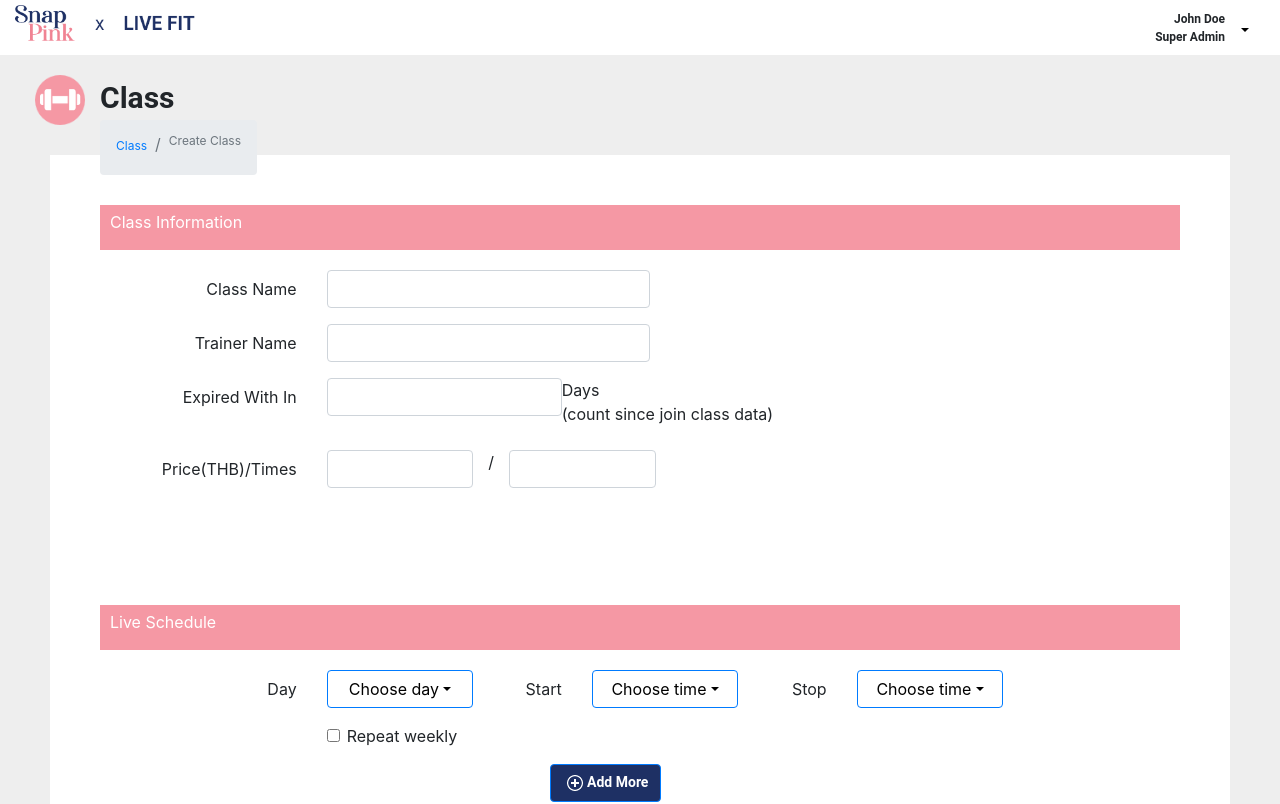
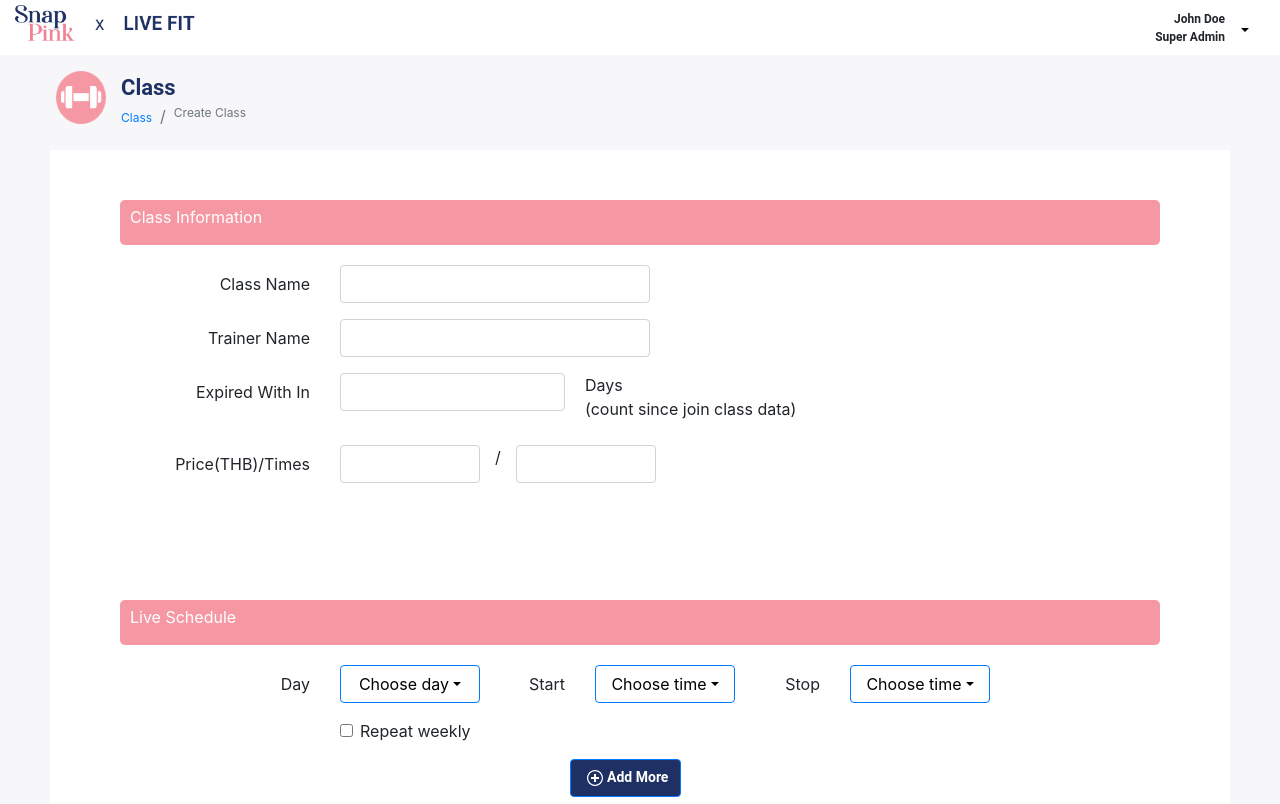
Before and after one commit to narupak/snappink-app, a React (Create React App) app: page /createClass in a window 1280 px wide. Shown: the top 804 px of the page. Built offline with nearby package versions, Linux system fonts and the light colour scheme.

Commit message:
update app

```diff
--- a/package.json
+++ b/package.json
@@ -18,6 +18,7 @@
     "react-router": "^5.1.2",
     "react-router-dom": "^5.1.2",
     "react-scripts": "3.4.1",
+    "react-stopwatch": "^2.0.4",
     "styled-components": "^5.1.0"
   },
   "scripts": {
--- a/src/App.css
+++ b/src/App.css
@@ -51,8 +51,9 @@
 
 .breadcrumb{
   margin-bottom: 0px;
-  padding-left: 0px;
-  padding-top: 0px;
-  padding-right: 0px;
-  padding-bottom: 0px;
+  padding: unset !important;
+  margin-bottom: unset !important;
+  background-color: unset !important;
+  border-radius: unset !important;
+  height: 20px;
 }
--- a/src/App.js
+++ b/src/App.js
@@ -26,8 +26,8 @@ function App() {
         <Route path="/createClass">
           <CreateClass />
         </Route>
-        <Route path="/:attendeeMode" component={Live}></Route>
-        <Route path="/ss">
+        <Route path="/live/:channel" component={Live}></Route>
+        <Route path="/startLive">
           <StartLive />
         </Route>
       </Switch>
--- a/src/component/class-information/ClassInformation.js
+++ b/src/component/class-information/ClassInformation.js
@@ -13,6 +13,7 @@ const HeaderPanel = styled.div`
   background-color: #f598a4;
   width: 100%;
   height: 15%;
+  border-radius : 5px;
 `;
 
 const BodyPanel = styled.div`
@@ -56,7 +57,7 @@ class ClassInformation extends Component {
               <Col lg={3}>
                 <Form.Control type='number' placeholder='' onChange={e => classInform.expireWithIn = e.target.value} />
               </Col>
-              <Form.Label>
+              <Form.Label style={{ marginLeft : "20px" }}>
                 <Row> Days</Row>
                 <Row> (count since join class data)</Row>
               </Form.Label>
--- a/src/component/live-schedule/LiveSchedule.js
+++ b/src/component/live-schedule/LiveSchedule.js
@@ -1,7 +1,7 @@
-import React, { Component } from "react";
-import styled from "styled-components";
-import { Form, Button, Row, Col, Dropdown } from "react-bootstrap";
-import plus from "../../assets/image/plus.png";
+import React, { Component } from 'react';
+import styled from 'styled-components';
+import { Form, Button, Row, Col, Dropdown } from 'react-bootstrap';
+import plus from '../../assets/image/plus.png';
 
 const Panel = styled.div`
   width: 100%;
@@ -14,6 +14,7 @@ const HeaderPanel = styled.div`
   background-color: #f598a4;
   width: 100%;
   height: 15%;
+  border-radius : 5px;
 `;
 
 const BodyPanel = styled.div`
@@ -33,11 +34,11 @@ const ButtonAddMore = styled(Button)`
 `;
 
 let timeList = [];
-const minuteList = ["00", "30"];
+const minuteList = ['00', '30'];
 for (let hour = 1; hour <= 24; hour++) {
   minuteList.map((min) => {
     return timeList.push({
-      label: `${hour} : ${min} ${hour > 12 ? "PM" : "AM"}`,
+      label: `${hour} : ${min} ${hour > 12 ? 'PM' : 'AM'}`,
       value: `${hour} : ${min}`,
     });
   });
@@ -51,9 +52,9 @@ class LiveSchedule extends Component {
   handleAddFormSchedule = () => {
     this.setState({
       shareholders: this.props.scheduleList.push({
-        day: { label: "Choose day", value: "9" },
-        start: { label: "Choose time", value: "9" },
-        stop: { label: "Choose time", value: "9" },
+        day: { label: 'Choose day', value: '9' },
+        start: { label: 'Choose time', value: '9' },
+        stop: { label: 'Choose time', value: '9' },
       }),
     });
   };
@@ -88,34 +89,35 @@ class LiveSchedule extends Component {
     });
   }
   render() {
+
     const scheduleList = this.props.scheduleList;
     return (
       <Panel>
         <HeaderPanel>
-          <label style={{ color: "white" }}>Live Schedule</label>
+          <label style={{ color: 'white' }}>Live Schedule</label>
         </HeaderPanel>
         <BodyPanel>
             {scheduleList.map((schedule, index) => (
               <div>
                 <Form.Group as={Row}>
-                <Form.Label column lg={2} style={{ textAlign: "right" }}>
+                  <Form.Label column lg={2} style={{ textAlign: 'right' }}>
                     Day
                   </Form.Label>
                   <Col lg={2}>
-                  <Dropdown style={{ width: "100%" }}>
+                    <Dropdown style={{ width : "100%"}}>
                       <Dropdown.Toggle>{schedule.day.label}</Dropdown.Toggle>
                       <Dropdown.Menu>
                         {[
-                        { label: "Sunday", value: 0 },
-                        { label: "Monday", value: 1 },
-                        { label: "ThuesDay", value: 2 },
-                        { label: "WednesDay", value: 3 },
-                        { label: "ThursDay", value: 4 },
-                        { label: "FriDay", value: 5 },
-                        { label: "SaturDay", value: 6 },
+                          { label: 'Sunday', value: 'Sun' },
+                          { label: 'Monday', value: 'Mon' },
+                          { label: 'TuesDay', value: 'Tue' },
+                          { label: 'WednesDay', value: 'Wed' },
+                          { label: 'ThursDay', value: 'Thu' },
+                          { label: 'FriDay', value: 'Fri' },
+                          { label: 'SaturDay', value: 'Sat' },
                         ].map((e) => (
                           <Dropdown.Item
-                          eventKey="{e}"
+                            eventKey='{e}'
                             onSelect={() => this.handleChange(e, index)}
                           >
                             {e.label}
@@ -124,19 +126,19 @@ class LiveSchedule extends Component {
                       </Dropdown.Menu>
                     </Dropdown>
                   </Col>
-                <Form.Label column lg={1} style={{ textAlign: "right" }}>
+                  <Form.Label column lg={1} style={{ textAlign: 'right' }}>
                     Start
                   </Form.Label>
                   <Col lg={2}>
-                  <Dropdown style={{ maxHeight: "300px" }}>
+                    <Dropdown style={{ maxHeight: '300px' }}>
                       <Dropdown.Toggle>{schedule.start.label}</Dropdown.Toggle>
-                    <Dropdown.Menu
-                      style={{ overflowY: "scroll", height: "200px" }}
-                    >
+                      <Dropdown.Menu>
                         {timeList.map((e) => (
                           <Dropdown.Item
-                          onSelect={() => this.handleChangeStartTime(e, index)}
-                          eventKey="{e}"
+                            onSelect={() =>
+                              this.handleChangeStartTime(e, index)
+                            }
+                            eventKey='{e}'
                           >
                             {e.label}
                           </Dropdown.Item>
@@ -144,19 +146,19 @@ class LiveSchedule extends Component {
                       </Dropdown.Menu>
                     </Dropdown>
                   </Col>
-                <Form.Label column lg={1} style={{ textAlign: "right" }}>
+                  <Form.Label column lg={1} style={{ textAlign: 'right' }}>
                     Stop
                   </Form.Label>
                   <Col lg={2}>
-                  <Dropdown style={{ maxHeight: "300px" }}>
+                    <Dropdown style={{ maxHeight: '300px' }}>
                       <Dropdown.Toggle>{schedule.stop.label}</Dropdown.Toggle>
-                    <Dropdown.Menu
-                      style={{ overflowY: "scroll", height: "200px" }}
-                    >
+                      <Dropdown.Menu>
                         {timeList.map((e) => (
                           <Dropdown.Item
-                          onSelect={() => this.handleChangestopTime(e, index)}
-                          eventKey="{e}"
+                            onSelect={() =>
+                              this.handleChangestopTime(e, index)
+                            }
+                            eventKey='{e}'
                           >
                             {e.label}
                           </Dropdown.Item>
@@ -169,21 +171,21 @@ class LiveSchedule extends Component {
             ))}
             <Form.Group
               as={Row}
-            controlId="remember"
-            style={{ textAlign: "left" }}
+              controlId='remember'
+              style={{ textAlign: 'left' }}
             >
               <Col lg={2}></Col>
               <Col>
-              <Form.Check type="checkbox" label="Repeat weekly" />
+                <Form.Check type='checkbox' label='Repeat weekly' />
               </Col>
             </Form.Group>
 
             <ButtonAddMore
-            type="button"
+              type='button'
               onClick={this.handleAddFormSchedule}
-            className="small"
+              className='small'
             >
-            <img src={plus} alt="Logo" />
+              <img src={plus} alt='Logo' />
               Add More
             </ButtonAddMore>
         </BodyPanel>
--- a/src/page/create-class/CreateClass.js
+++ b/src/page/create-class/CreateClass.js
@@ -4,37 +4,23 @@ import HeaderLiveFit from '../../component/header-live-fit/HeaderLiveFit';
 import ClassInformation from '../../component/class-information/ClassInformation';
 import LiveSchedule from '../../component/live-schedule/LiveSchedule';
 import group from '../../assets/image/group.png';
-import { Button, Form, Row , Col } from 'react-bootstrap';
-import Breadcrumb from 'react-bootstrap/Breadcrumb'
+import { Button, Form, Row, Col } from 'react-bootstrap';
+import Breadcrumb from 'react-bootstrap/Breadcrumb';
+import {
+  Link
+} from "react-router-dom";
 
 const Body = styled.div`
   width: 100%;
-  background-color: #eeeeee;
-  padding-left: 50px;
-  padding-top: 20px;
-  padding-right: 50px;
 `;
 
-const HeaderSideLeft = styled.div`
-  text-align: left;
-  float: left;
-`;
 
 const LabelStyle = styled.div`
-  font-size: 30px;
+  font-size: 22px;
   font-family: Roboto;
   font-weight: bold;
-`;
-
-const Content = styled.div`
-  width: 100%;
-  background-color: white;
-  height: 100vh;
-`;
-
-const HeaderBody = styled.div`
-  width: 100%;
-  height: 10vh;
+  margin-bottom: 0px;
+  color: rgb(30, 48, 100);
 `;
 
 const Footer = styled.div`
@@ -62,6 +48,16 @@ const ButtonCancel = styled(Button)`
   margin-left: 50px;
 `;
 
+const Content = styled.div`
+  background-color: white;
+  margin-top: 10px;
+  margin-left: 50px;
+  margin-right: 50px;
+  margin-bottom: 30px;
+  padding-left: 20px;
+  padding-right: 20px;
+`;
+
 class CreateClass extends Component {
   constructor() {
     super();
@@ -83,46 +79,107 @@ class CreateClass extends Component {
     };
   }
 
+  clearForm = () => {
+    this.setState({
+      classInform: {
+        className: '',
+        trainerName: '',
+        expireWithIn: 0,
+        price: 0,
+        time: 0,
+      },
+      scheduleList: [
+        {
+          day: { label: 'Choose day', value: '9' },
+          start: { label: 'Choose time', value: '9' },
+          stop: { label: 'Choose time', value: '9' },
+        },
+      ],
+    });
+  };
+
   handleSubmit = () => {
-    console.log(this.state);
+    // const formRequest = new
+    // let formData = new FormData();
+    // formData.append('name' , this.state.classInform.className)
+    // formData.append('trainer_name' , this.state.classInform.trainerName)
+    // formData.append('exp_day_amt' , this.state.classInform.expireWithIn)
+    // formData.append('snappink_price' , this.state.classInform.price)
+    // formData.append('course_times' , this.state.classInform.time)
+    // formData.append('class_hours' , null)
+    // formData.append('is_repeat_weekly' , false)
+    const dataJson = JSON.parse(localStorage.getItem('user'));
+    const url = 'https://api-staging.snappink.com/api/gym_class/v1';
+    const data = {
+      request: {
+        name: this.state.classInform.className,
+        trainer_name: this.state.classInform.trainerName,
+        exp_day_amt: this.state.classInform.expireWithIn,
+        snappink_price: this.state.classInform.price,
+        course_times: this.state.classInform.time,
+        class_hours: null,
+        is_repeat_weekly: false,
+      },
+    };
+    fetch(url, {
+      method: 'POST',
+      body: JSON.stringify(data),
+      headers: {
+        'Content-Type': 'application/json',
+        token: dataJson.token,
+      },
+    })
+      .then((res) => res.json())
+      .catch((error) => console.error('Error:', error))
+      .then((response) => {
+        if (response.result) {
+          console.log(response.result);
+        } else {
+          // this.hadleLoginFail(response.message);
+        }
+      });
   };
 
   render() {
     return (
       <div>
-        <HeaderLiveFit></HeaderLiveFit>
+        <HeaderLiveFit />
         <Body>
-          <HeaderBody>
-            <HeaderSideLeft>
-              <Row>
-                <img src={group} alt='Logo' width='50px' height='50px'/>
+          <div style={{ width: '100%' }}>
+            <div className='row pt-3 pb-3 pl-5 pr-5 ml-2 mr-2'>
+              <img src={group} alt='Logo' width='50px' />
               <Col>
                 <LabelStyle>Class</LabelStyle>
                 <Breadcrumb>
-                    <Breadcrumb.Item href='/main'><label style={{ fontSize: "12px"}}>Class</label></Breadcrumb.Item>
-                    <Breadcrumb.Item active><label style={{ fontSize: "12px"}}>Create Class</label></Breadcrumb.Item>
+                  <Breadcrumb.Item href='/fit'>
+                    <label style={{ fontSize: '12px' }}>Class</label>
+                  </Breadcrumb.Item>
+                  <Breadcrumb.Item active>
+                    <label style={{ fontSize: '12px' }}>Create Class</label>
+                  </Breadcrumb.Item>
                 </Breadcrumb>
               </Col>
-              </Row>
-            </HeaderSideLeft>
-          </HeaderBody>
+            </div>
+          </div>
+        </Body>
         <Form>
           <Content>
             <ClassInformation
               classInform={this.state.classInform}
             ></ClassInformation>
-              <LiveSchedule
-                scheduleList={this.state.scheduleList}
-              ></LiveSchedule>
+            <LiveSchedule scheduleList={this.state.scheduleList}></LiveSchedule>
             <Footer>
-                <ButtonCancel>Cancel</ButtonCancel>
+              <Link to='/fit'>
+                <ButtonCancel type='button' onClick={this.clearForm}>
+                  Cancel
+                </ButtonCancel>
+              </Link>
               <ButtonConfirm type='button' onClick={this.handleSubmit}>
                 Save
               </ButtonConfirm>
             </Footer>
           </Content>
         </Form>
-        </Body>
       </div>
     );
   }
--- a/src/page/start-live/StartLive.js
+++ b/src/page/start-live/StartLive.js
@@ -5,45 +5,36 @@ import group from '../../assets/image/group.png';
 import { Button, Form, Row, Col } from 'react-bootstrap';
 import Breadcrumb from 'react-bootstrap/Breadcrumb';
 import * as Cookies from 'js-cookie';
+import { Link } from 'react-router-dom';
 
 const Body = styled.div`
   width: 100%;
-  background-color: #eeeeee;
-  padding-left: 50px;
-  padding-top: 20px;
-  padding-right: 50px;
-`;
-
-const HeaderSideLeft = styled.div`
-  text-align: left;
-  float: left;
 `;
 
 const LabelStyle = styled.div`
-  font-size: 30px;
+  font-size: 22px;
   font-family: Roboto;
   font-weight: bold;
+  margin-bottom: 0px;
+  color: rgb(30, 48, 100);
 `;
 
 const Content = styled.div`
-  width: 100%;
   background-color: white;
-  height: 100vh;
-  margin-top: 50px;
-`;
-
-const HeaderBody = styled.div`
-  width: 100%;
-  height: 10vh;
+  margin-top: 10px;
+  margin-left: 50px;
+  margin-right: 50px;
+  margin-bottom: 30px;
+  height: 100%;
 `;
 
 const HeaderContent = styled.div`
   width: 100%;
   background-color: #f598a4;
-  height: 10%;
   color: white;
   line-height: unset;
-  padding-top: 20px;
+  padding-top: 10px;
+  padding-bottom: 10px;
   padding-left: 20px;
 `;
 
@@ -59,21 +50,19 @@ const ButtonStartLive = styled(Button)`
   font-size: 50px;
   font-family: Roboto;
   font-weight: bold;
-  margin-left: 50px;
-  height: 200px;
+  height: 150px;
 `;
 
 const ContentLive = styled.div`
-  padding-top: 250px;
-  text-align : center;
+  padding-top: 200px;
+  text-align: center;
   width: 100%;
   height: 100vh;
 `;
 
 class StartLive extends Component {
-
   constructor(props) {
-    super(props)
+    super(props);
     this.state = {
       joinBtn: false,
       channel: '',
@@ -81,57 +70,56 @@ class StartLive extends Component {
       transcode: 'interop',
       attendeeMode: 'video',
       videoProfile: '480p_4',
-
-    }
+    };
   }
 
   handleJoin = () => {
     if (!this.state.joinBtn) {
-      return
+      return;
     }
-    console.log(this.state)
-    Cookies.set('channel', this.state.channel)
-    Cookies.set('baseMode', this.state.baseMode)
-    Cookies.set('transcode', this.state.transcode)
-    Cookies.set('attendeeMode', this.state.attendeeMode)
-    Cookies.set('videoProfile', this.state.videoProfile)
-    window.location.hash = "live"
-  }
-
-
+    console.log(this.state);
+    Cookies.set('channel', this.state.channel);
+    Cookies.set('baseMode', this.state.baseMode);
+    Cookies.set('transcode', this.state.transcode);
+    Cookies.set('attendeeMode', this.state.attendeeMode);
+    Cookies.set('videoProfile', this.state.videoProfile);
+    window.location.hash = 'live';
+  };
 
   render() {
     return (
       <div>
         <HeaderLiveFit></HeaderLiveFit>
         <Body>
-          <HeaderBody>
-            <HeaderSideLeft>
-              <Row>
-                <img src={group} alt='Logo' width='50px' height='50px' />
+          <div style={{ width: '100%' }}>
+            <div className='row pt-3 pb-3 pl-5 pr-5 ml-2 mr-2'>
+              <img src={group} alt='Logo' width='50px' />
               <Col>
                 <LabelStyle>Class</LabelStyle>
                 <Breadcrumb>
-                    <Breadcrumb.Item href='/class'>
+                  <Breadcrumb.Item href='/fit'>
                     <label style={{ fontSize: '12px' }}>Class</label>
                   </Breadcrumb.Item>
                   <Breadcrumb.Item active>
-                      <label style={{ fontSize: '12px' }}>Start live</label>
+                    <label style={{ fontSize: '12px' }}>Create Class</label>
                   </Breadcrumb.Item>
                 </Breadcrumb>
               </Col>
-              </Row>
-            </HeaderSideLeft>
-          </HeaderBody>
+            </div>
+          </div>
+        </Body>
         <Content>
           <HeaderContent>
             <LabelHeader>Advance Flow Yoga</LabelHeader>
           </HeaderContent>
           <ContentLive>
-              <ButtonStartLive type="buton" onClick={this.handleJoin}>START</ButtonStartLive>
+            <Link to='/live/Cycling'>
+              <ButtonStartLive type='buton' onClick={this.handleJoin}>
+                START
+              </ButtonStartLive>
+            </Link>
           </ContentLive>
         </Content>
-        </Body>
       </div>
     );
   }
```
Also changed, not shown: src/component/clock/Clock.js (+15 -51 lines), src/component/stream-video/StreamVideo.js (+20 -6 lines), src/component/user-profile/UserProfile.js (+6 -1 lines), src/page/list-live-fit/ListLiveFit.js (+6 -1 lines), src/page/live/Live.js (+8 -8 lines), 1 other file (tests, documents, lock files or other folders). Lines whose indentation alone changed are shown as unchanged.
